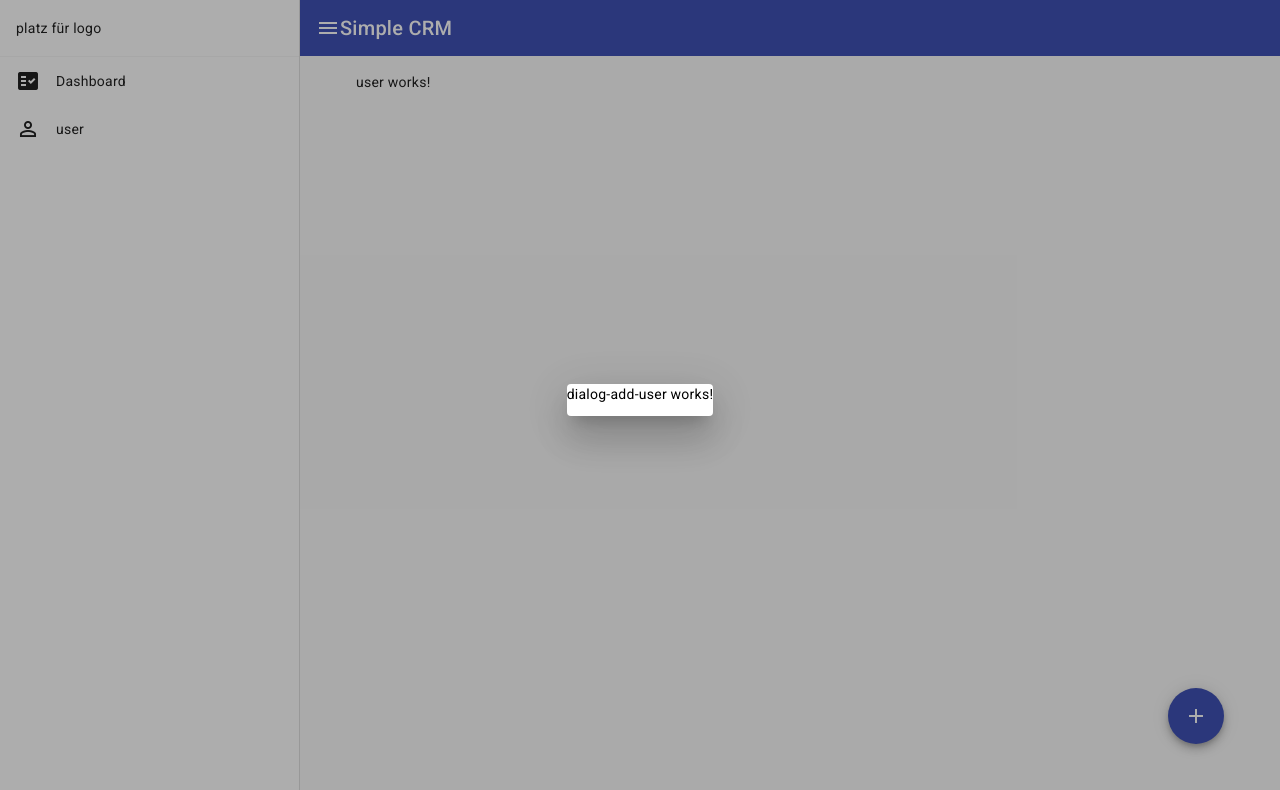
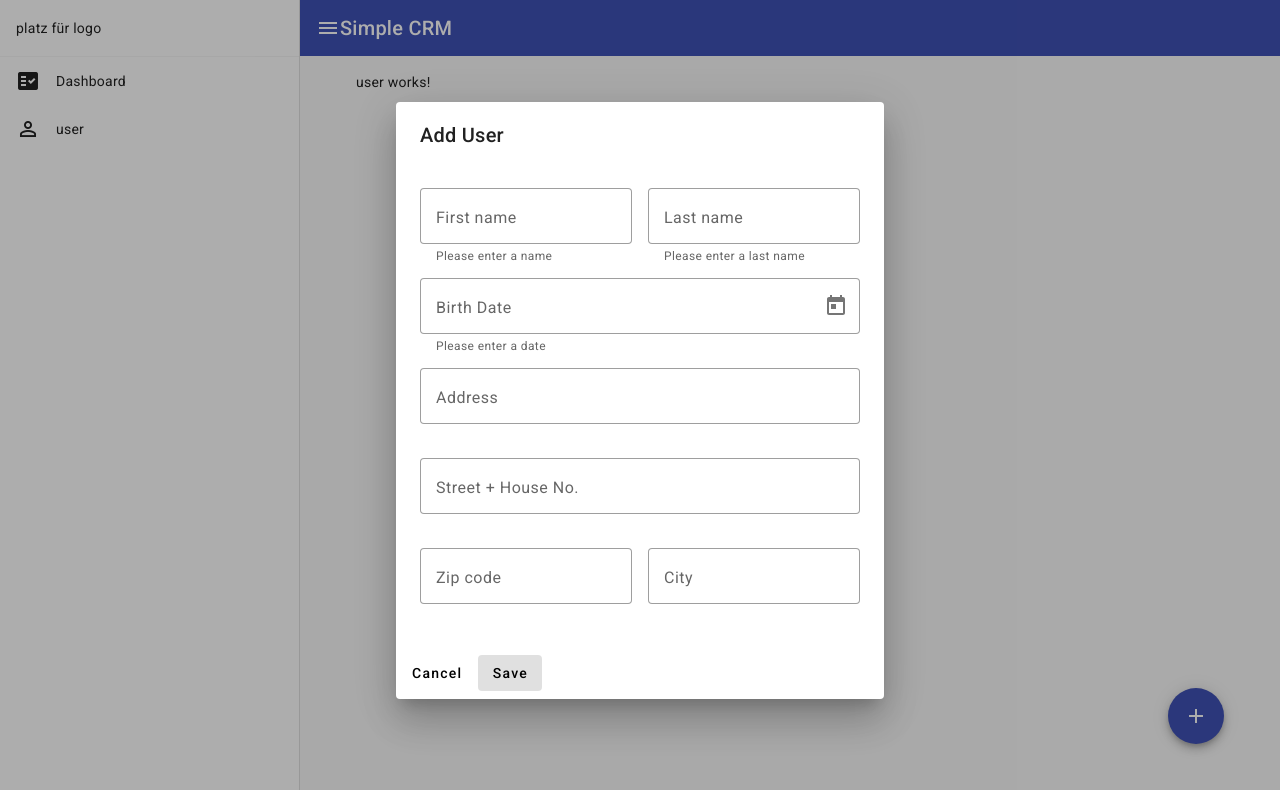
Before and after one commit to HomeBjo/simple-crm, an Angular app: page /user in a window 1280 px wide. Both pictures are taken after a click on the button "add". Shown: the top 790 px of the page. Built offline with nearby package versions, Linux system fonts and the light colour scheme.

Commit message:
add Inputs

```diff
--- a/src/app/dialog-add-user/dialog-add-user.component.html
+++ b/src/app/dialog-add-user/dialog-add-user.component.html
@@ -1 +1,56 @@
-<p>dialog-add-user works!</p>
+<h2 mat-dialog-title>Add User</h2>
+<mat-dialog-content>
+    <div>
+    <mat-form-field class="box mr-16" appearance="outline">
+        <mat-label>First name</mat-label>
+        <input matInput placeholder="Placeholder">
+        <mat-hint>Please enter a name</mat-hint>
+      </mat-form-field>
+
+      <mat-form-field class="box" appearance="outline">
+        <mat-label>Last name</mat-label>
+        <input matInput placeholder="Placeholder">
+        <mat-hint>Please enter a last name</mat-hint>
+      </mat-form-field>
+    </div>
+    <div>
+        <mat-form-field class="box fullWidth" appearance="outline">
+            <mat-label>Birth Date</mat-label>
+            <input matInput placeholder="Placeholder"  [matDatepicker]="picker">
+            <mat-datepicker-toggle matIconSuffix [for]="picker"></mat-datepicker-toggle>
+            <mat-datepicker #picker></mat-datepicker>
+            <mat-hint>Please enter a date</mat-hint>
+          </mat-form-field>
+    </div>
+    <div>
+        <mat-form-field class="box fullWidth" appearance="outline">
+            <mat-label>Address</mat-label>
+            <input matInput placeholder="Placeholder">
+            <!-- <mat-hint>Please enter a last name</mat-hint> -->
+          </mat-form-field>
+    </div>
+    <div>
+        <mat-form-field class="box fullWidth" appearance="outline">
+            <mat-label>Street + House No.</mat-label>
+            <input matInput placeholder="Placeholder">
+            <!-- <mat-hint>Please enter a last name</mat-hint> -->
+          </mat-form-field>
+    </div>
+    <div>
+        <mat-form-field class="box mr-16" appearance="outline">
+            <mat-label>Zip code</mat-label>
+            <input matInput placeholder="Placeholder">
+            <!-- <mat-hint>Please enter a last name</mat-hint> -->
+          </mat-form-field>
+
+          <mat-form-field class="box" appearance="outline">
+            <mat-label>City</mat-label>
+            <input matInput placeholder="Placeholder">
+            <!-- <mat-hint>Please enter a last name</mat-hint> -->
+          </mat-form-field>
+    </div>
+</mat-dialog-content>
+<mat-dialog-actions>
+  <button mat-button >Cancel</button>
+  <button mat-button [mat-dialog-close]="" cdkFocusInitial>Save</button>
+</mat-dialog-actions>
--- a/src/app/dialog-add-user/dialog-add-user.component.scss
+++ b/src/app/dialog-add-user/dialog-add-user.component.scss
@@ -0,0 +1,7 @@
+
+.box{
+    padding-top: 12px;
+}
+.fullWidth{
+    width: 100%;
+}
--- a/src/styles.scss
+++ b/src/styles.scss
@@ -2,3 +2,7 @@
 
 html, body { height: 100%; }
 body { margin: 0; font-family: Roboto, "Helvetica Neue", sans-serif; }
+
+.mr-16{
+    margin-right: 16px;
+}
```
Also changed, not shown: src/app/dialog-add-user/dialog-add-user.component.ts (+22 -5 lines).
